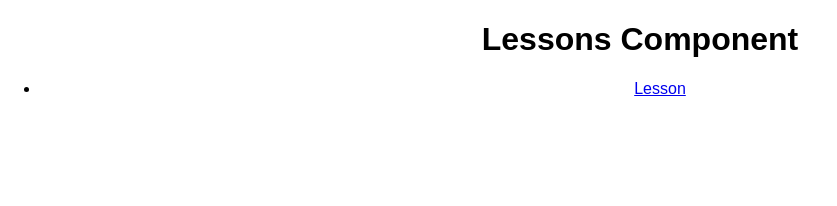
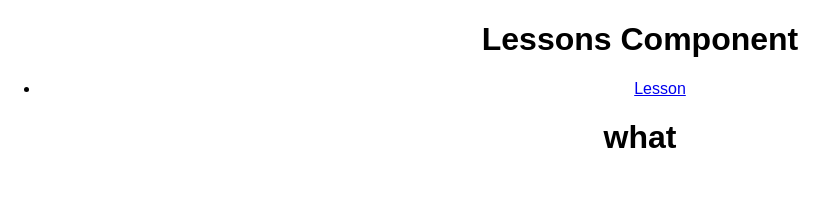
Before and after one commit to shyguy91/lads, a React (Create React App) app: page /lessons in a window 1280 px wide. Shown: the top 206 px of the page, without its empty margins (0-837 px from the left). Built offline with nearby package versions, Linux system fonts and the light colour scheme.

Commit message:
first commit

```diff
--- a/package.json
+++ b/package.json
@@ -3,6 +3,7 @@
   "version": "0.1.0",
   "private": true,
   "dependencies": {
+    "bootstrap": "^3.3.7",
     "install": "^0.10.1",
     "npm": "^5.5.1",
     "react": "^16.0.0",
--- a/src/components/student/lessons/lessons.js
+++ b/src/components/student/lessons/lessons.js
@@ -1,17 +1,20 @@
 import React, { Component } from 'react'
 import { Route, Link } from 'react-router-dom'
 import Lesson from '../lesson/lesson'
+// presentation of the entire lessons
+import Weeks from './weeks.js'
 
 
 class Lessons extends Component {
-    constructor(props){
+    constructor(props) {
         super(props)
         this.state = {
-            lesson:0
+            lesson: 0
         }
     }
     render() {
         return (
+            <div>
                 <div>
                     <h1>Lessons Component</h1>
                     <ul>
@@ -19,18 +22,14 @@ class Lessons extends Component {
                             {/* <Link to={`${this.props.match.url}/${this.state.lesson}`}>Lesson</Link> */}
                             <Link to="/lesson">Lesson</Link>
                         </li>
-                    {/* <li>
-                        <Link to="/lesson">Lesson 2</Link>
-                    </li>
-                    <li>
-                        <Link to="/lesson">Lesson 3</Link>
-                    </li>
-                    <li>
-                        <Link to="/lesson">Lesson 4</Link>
-                    </li> */}
                     </ul>
+                </div>
+                {/* presentation of the weeks */}
+                <div className="container">
+                    <Weeks />
+                </div>
+            </div>
 
-            </div>
 
         )
     }
--- /dev/null
+++ b/src/components/student/lessons/weeks.js
@@ -0,0 +1,22 @@
+import React, { Component } from 'react'
+import { Route, Link } from 'react-router-dom'
+
+
+class Weeks extends Component {
+    constructor(props) {
+        super(props)
+        this.state = {
+            days: []
+        }
+    }
+    render() {
+        return (
+            <div>
+                <h1>what</h1>
+            </div>
+
+        )
+    }
+}
+
+export default Weeks;
```
Also changed, not shown: src/components/student/lessons/days.js (added). Lines whose indentation alone changed are shown as unchanged.
